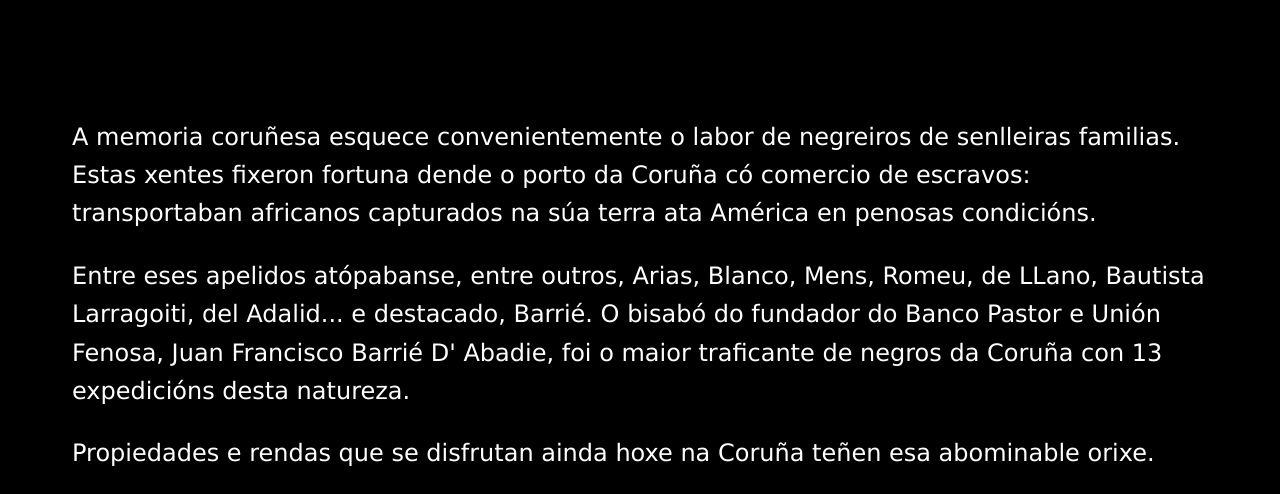
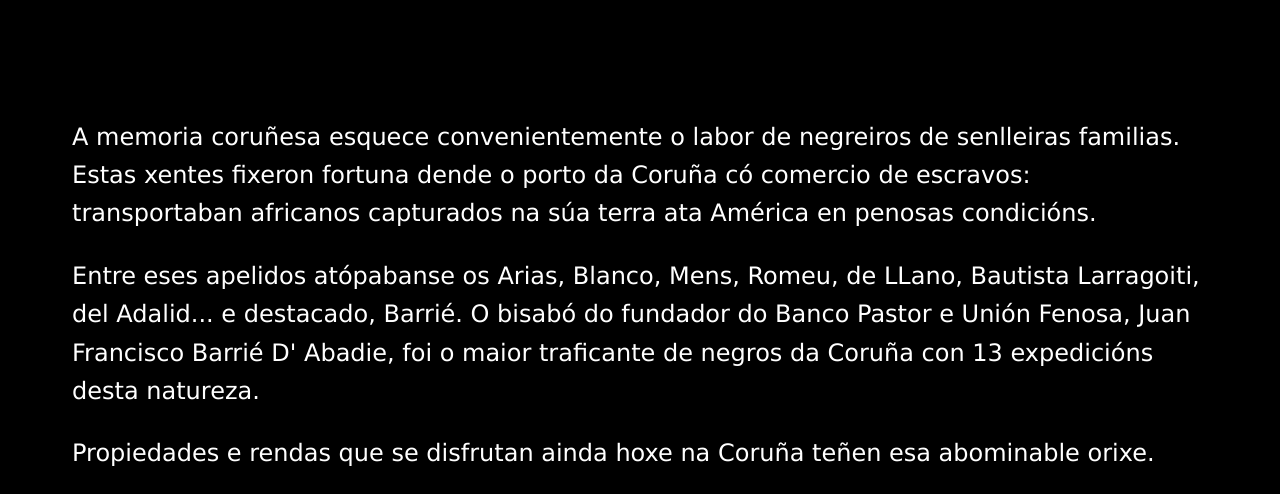
Before and after one commit to xerionweb/esclavistas, a plain HTML site: page index.html in a window 1280 px wide. Shown: the part 269-763 px from the top of the page. Drawn offline with Linux system fonts and the light colour scheme.

Commit message:
spaces change
Change spaces

```diff
--- a/index.html
+++ b/index.html
@@ -31,7 +31,7 @@
 <h1>Comercio de escravos dende o porto da Coruña</h1>
 <br></br>
 <p>A memoria coruñesa esquece convenientemente o labor de negreiros de senlleiras familias. Estas xentes fixeron fortuna dende o porto da Coruña có comercio de escravos: transportaban africanos capturados na súa terra ata América en penosas condicións.
-<p>Entre eses apelidos atópabanse, entre outros, Arias, Blanco, Mens, Romeu, de LLano, Bautista Larragoiti, del Adalid... e destacado, Barrié. O bisabó do fundador do Banco Pastor e Unión Fenosa, Juan Francisco Barrié D' Abadie, foi o maior traficante de negros da Coruña con 13 expedicións desta natureza.</p>
+<p>Entre eses apelidos atópabanse os Arias, Blanco, Mens, Romeu, de LLano, Bautista Larragoiti, del Adalid... e destacado, Barrié. O bisabó do fundador do Banco Pastor e Unión Fenosa, Juan Francisco Barrié D' Abadie, foi o maior traficante de negros da Coruña con 13 expedicións desta natureza.</p>
      <p>Propiedades e rendas que se disfrutan ainda hoxe na Coruña teñen esa abominable orixe.</p>
 
      <p>Para máis información:</p>
@@ -41,9 +41,9 @@
         </ul>
 
 
+      <br></br>
 
      <p>Sirva este mosaico como modesto recoñecemento non oficial por parte da cidade underground e como chamamento para incluir este capítulo escuro da cidade na súa memoria histórica.</p>
-     <br></br>
      <p>A Coruña, maio de 2023</p>
 
 </body>
```
